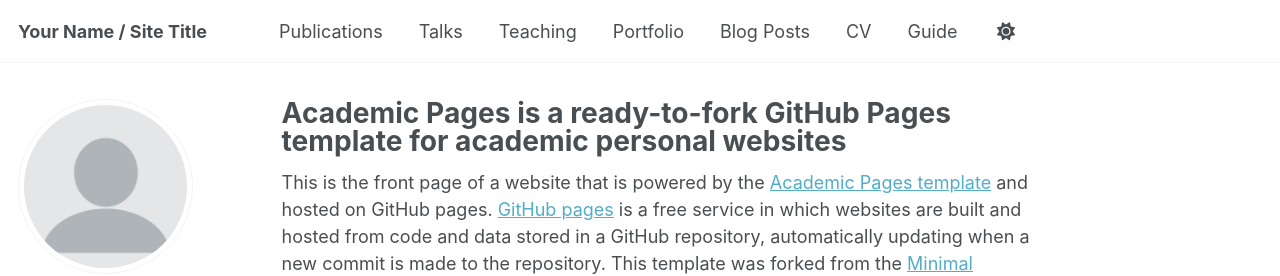
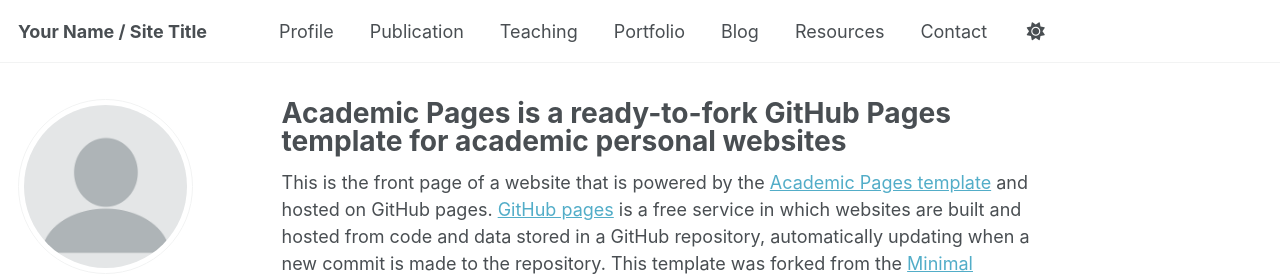
Before and after one commit to praramb/praramb.github.io, a Jekyll site: the page built from _pages/about.md, in a window 1280 px wide. Shown: the top 276 px of the page. Built offline with Jekyll 4.4.1, drawn with Linux system fonts in a browser that asks for light colours; some web fonts are replaced; a script that is not in the unit is left out.

Commit message:
Update navigation.yml
Navigation update

```diff
--- a/_data/navigation.yml
+++ b/_data/navigation.yml
@@ -8,11 +8,11 @@
 #      Markdown formatted page while the second is generated using JSON.
 
 main:
-  - title: "Publications"
+  - title: "Profile"
+    url: /profile/
+
+  - title: "Publication"
     url: /publications/
-
-  - title: "Talks"
-    url: /talks/
 
   - title: "Teaching"
     url: /teaching/
@@ -20,14 +20,11 @@ main:
   - title: "Portfolio"
     url: /portfolio/
 
-  - title: "Blog Posts"
+  - title: "Blog"
     url: /year-archive/
 
-  - title: "CV"
-    url: /cv/
+  - title: "Resources"
+    url: /resources/
 
-  # - title: "CV"
-  #   url: /cv-json/
-
-  - title: "Guide"
-    url: /markdown/
+  - title: "Contact"
+    url: /contact/
```
